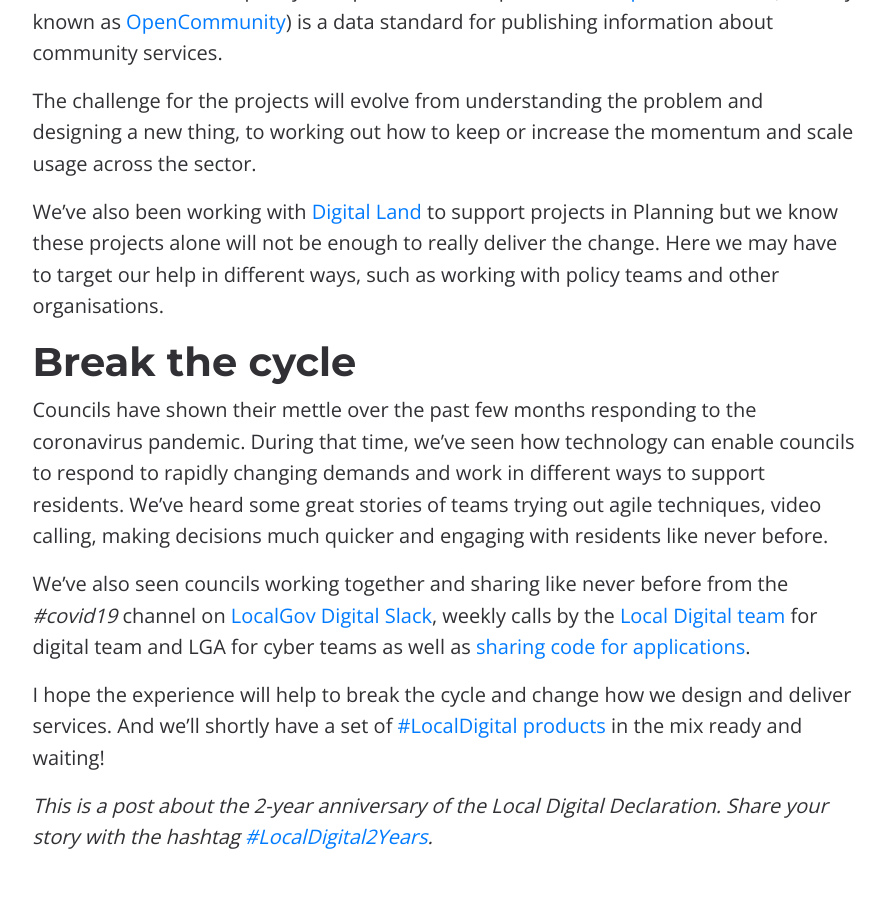
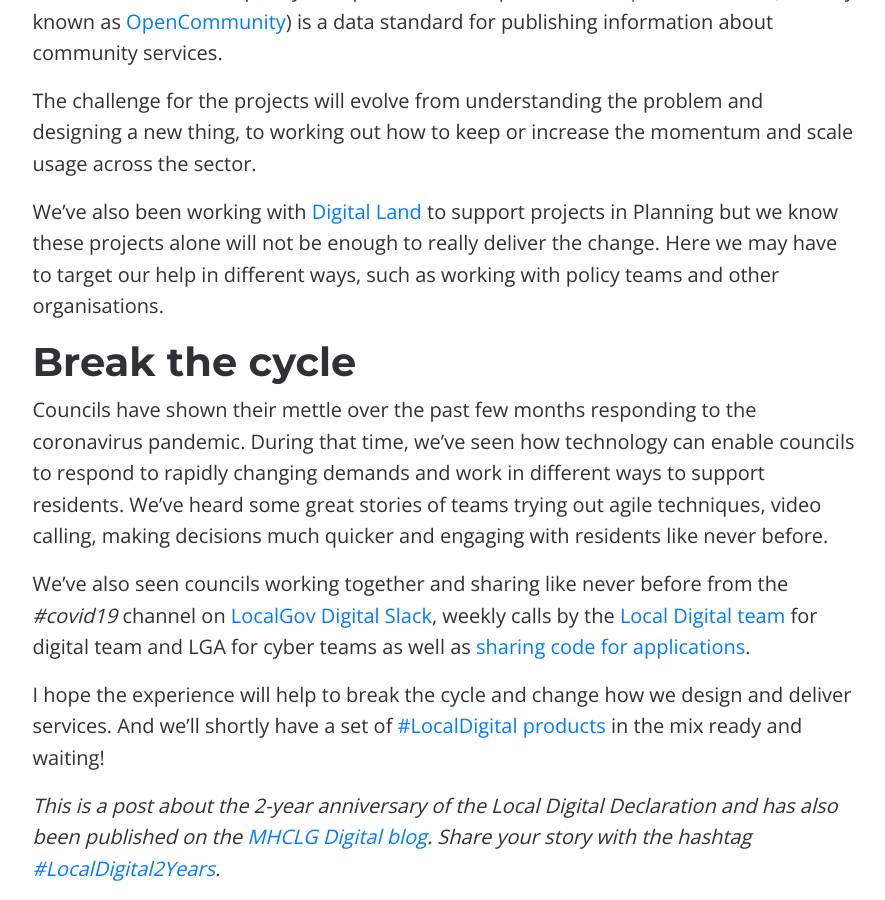
Before and after one commit to BforBen/bforben.github.io, a Jekyll site: the page built from _posts/2020-07-06-local-digital-declaration-2-years-on.md, in a window 1280 px wide and 900 px high, scrolled down 1452 px. Shown: the whole window, without its empty margins (195-1080 px from the left). Built offline with Jekyll 4.4.1, drawn with Linux system fonts in a browser that asks for light colours; comment, search, counter and statistics services are not loaded; before the commit the page ends 2321 px from its top, so only the background shows below that.

Commit message:
Update 2020-07-06-local-digital-declaration-2-years-on.md

```diff
--- a/_posts/2020-07-06-local-digital-declaration-2-years-on.md
+++ b/_posts/2020-07-06-local-digital-declaration-2-years-on.md
@@ -43,4 +43,4 @@ We've also seen councils working together and sharing like never before from the
 
 I hope the experience will help to break the cycle and change how we design and deliver services. And we'll shortly have a set of [#LocalDigital products](https://localdigital.gov.uk/funded-projects/) in the mix ready and waiting!
 
-_This is a post about the 2-year anniversary of the Local Digital Declaration. Share your story with the hashtag [#LocalDigital2Years](https://twitter.com/search?q=%23LocalDigital2Years)._
+_This is a post about the 2-year anniversary of the Local Digital Declaration and has also been published on the [MHCLG Digital blog](https://mhclgdigital.blog.gov.uk/2020/07/06/celebrating-two-years-of-the-local-digital-declaration/). Share your story with the hashtag [#LocalDigital2Years](https://twitter.com/search?q=%23LocalDigital2Years)._
```
